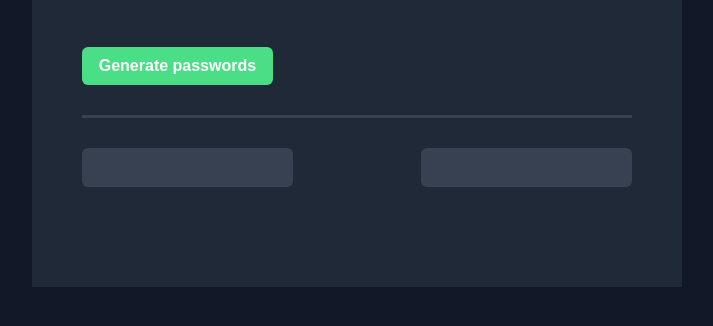
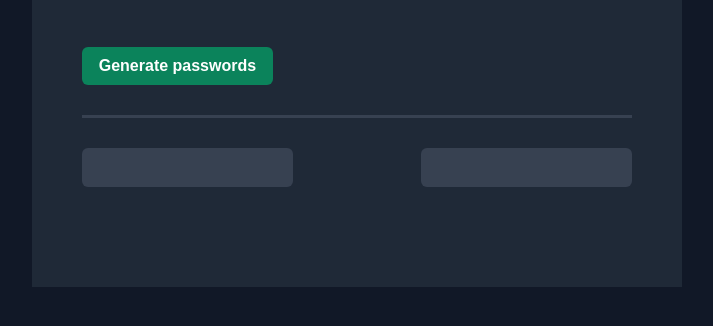
Before and after one commit to shpokas-io/Password-generator-app, a plain HTML site: page index.html in a window 1280 px wide. In both pictures the pointer is over the button "Generate passwords". Shown: the part 486-812 px from the top of the page, without its empty margins (283-996 px from the left). Drawn offline with Linux system fonts and the light colour scheme.

Commit message:
Added hover effect to button and transition effect

```diff
--- a/style.css
+++ b/style.css
@@ -71,6 +71,11 @@ body {
   cursor: pointer;
 }
 
+#gen-pass:hover {
+  background-color: #0b835b;
+  transition: all 0.5s;
+}
+
 .password-field {
   background-color: var(--clr-m-appbckg-lighter);
   width: 211px;
```
Also changed, not shown: 1 other file.
